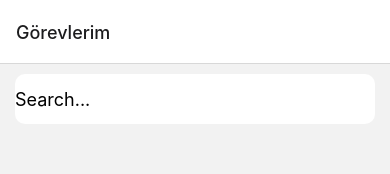
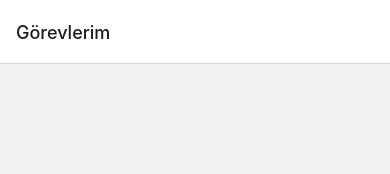
Before and after one commit to alperenerS/steelify-mobile-app, a React Native app in the folder client/: screen /Main in a window 390 px wide. Shown: the top 174 px of the page. Built offline with nearby package versions, Linux system fonts and the light colour scheme.

Commit message:
Revert "Master to Test"

```diff
--- a/client/src/components/SearchBar.tsx
+++ /dev/null
@@ -1,38 +0,0 @@
-import React from 'react';
-import { TextInput, View, StyleSheet } from 'react-native';
-
-interface SearchBarProps {
-  searchQuery: string;
-  onSearchQueryChange: (newSearchQuery: string) => void;
-}
-
-const SearchBar = ({ searchQuery, onSearchQueryChange }: SearchBarProps) => {
-  return (
-    <View style={styles.container}>
-      <TextInput
-        style={styles.input}
-        placeholder="Search..."
-        value={searchQuery}
-        onChangeText={onSearchQueryChange}
-      />
-    </View>
-  );
-};
-
-const styles = StyleSheet.create({
-  container: {
-    backgroundColor: 'white',
-    height: 50,
-    borderRadius: 10,
-    marginHorizontal: 15,
-    flexDirection: 'row',
-    marginTop: 10,
-    marginBottom: 10,
-  },
-  input: {
-    flex: 1,
-    fontSize: 18,
-  },
-});
-
-export default SearchBar;
--- a/client/src/screens/PreviewScreen.tsx
+++ b/client/src/screens/PreviewScreen.tsx
@@ -42,8 +42,6 @@ const PreviewScreen: React.FC<PreviewScreenProps> = ({ route, navigation }) => {
 
     fetchVendorInfo();
   }, [vendor_id]);
-
-
 
 
   useEffect(() => {
--- a/client/src/screens/TasksScreen.tsx
+++ b/client/src/screens/TasksScreen.tsx
@@ -1,25 +1,19 @@
-import React, {useEffect, useState} from 'react';
-import {View, Text, TouchableOpacity, FlatList, Image} from 'react-native';
-import {WorkProducts} from '../models/WorkProducts';
-import {getWorks, getWorkById} from '../services/workService';
-import {getData} from '../utils/storage';
-import {useIsFocused, useNavigation} from '@react-navigation/native';
+import React, { useEffect, useState } from 'react';
+import { View, Text, TouchableOpacity, FlatList } from 'react-native';
+import { WorkProducts } from '../models/WorkProducts';
+import { getWorks, getWorkById } from '../services/workService';
+import { getData } from '../utils/storage';
+import { useIsFocused, useNavigation } from '@react-navigation/native';
 import taskstyles from '../components/Task';
-import {StackNavigationProp} from '@react-navigation/stack';
-import {RootStackParamList} from '../navigation/StackNavigator';
-import {getProductInfo} from '../services/productService';
-import pdfIcon from '../assets/pdfIcon.png';
-import SearchBar from '../components/SearchBar';
+import { StackNavigationProp } from '@react-navigation/stack';
+import { RootStackParamList } from '../navigation/StackNavigator';
+import { getProductInfo } from '../services/productService';
 
-type navigationProp = StackNavigationProp<
-  RootStackParamList,
-  'WorkOrderScreen' | 'PdfViewerScreen'
->;
+type navigationProp = StackNavigationProp<RootStackParamList, 'WorkOrderScreen'>;
 
 const TasksScreen = () => {
   const navigation = useNavigation<navigationProp>();
   const [workProducts, setWorkProducts] = useState<WorkProducts[]>([]);
-  const [searchQuery, setSearchQuery] = useState<string>('');
   const isFocused = useIsFocused();
 
   useEffect(() => {
@@ -29,19 +23,15 @@ const TasksScreen = () => {
         const workProductsData = await getWorks(token);
 
         // For each workProduct, get the product info and attach it to the workProduct
-        const workProducts = await Promise.all(
-          workProductsData.workProducts.map(async workProduct => {
-            const productInfoData = await getProductInfo(
-              workProduct.product_id,
-            );
+        const workProducts = await Promise.all(workProductsData.workProducts.map(async (workProduct) => {
+          const productInfoData = await getProductInfo(workProduct.product_id);
           const workInfoData = await getWorkById(workProduct.work_id);
           return {
             ...workProduct,
-              productInfo: productInfoData.productInfo[0],
-              order_number: workInfoData.workInfo[0].order_number,
+            productInfo: productInfoData.productInfo[0],  // Assuming that getProductInfo returns a single product info
+            order_number: workInfoData.workInfo[0].order_number, // Adding the order_number from WorkInfo to WorkProduct
           };
-          }),
-        );
+        }));
 
         setWorkProducts(workProducts);
       } else {
@@ -54,62 +44,28 @@ const TasksScreen = () => {
     }
   }, [isFocused]);
 
-  const filteredWorkProducts = workProducts.filter(workProduct =>
-    (`${workProduct.work_id}-${workProduct.productInfo?.name}-${workProduct.order_number}`.toLowerCase().includes(searchQuery.toLowerCase()))
-  );
-
   const handlePress = (workId: number, productId: number) => {
-    navigation.navigate('WorkOrderScreen', {
-      workId: workId,
-      productId: productId,
-    });
-  };
-
-  const handlePDFPress = (pdfUrl: string | null | undefined) => {
-    if (pdfUrl) {
-      navigation.navigate('PdfViewerScreen', {pdfUrl: pdfUrl});
-    }
+    navigation.navigate('WorkOrderScreen', { workId: workId, productId: productId });
   };
 
   return (
     <View>
-       <SearchBar
-        searchQuery={searchQuery}
-        onSearchQueryChange={(newSearchQuery) => setSearchQuery(newSearchQuery)}
-      />
       <FlatList
-        data={filteredWorkProducts }
+        data={workProducts}
         keyExtractor={item => `${item.work_id}-${item.product_id}`}
         renderItem={({item}) => (
+          <TouchableOpacity onPress={() => handlePress(item.work_id, item.product_id)}>
             <View style={taskstyles.card}>
-            <View style={{flexDirection: 'row', justifyContent: 'space-between'}}>
-              <TouchableOpacity
-                onPress={() => handlePress(item.work_id, item.product_id)}>
-                <Text style={taskstyles.text}>
-                  Product Name: {item.productInfo?.name}
-                </Text>
+              <Text style={taskstyles.text}>Product Name: {item.productInfo?.name}</Text>
               <Text style={taskstyles.text}>Work ID: {item.work_id}</Text>
-                <Text style={taskstyles.text}>
-                  Order Number: {item.order_number}
-                </Text>
+              <Text style={taskstyles.text}>Order Number: {item.order_number}</Text>
+            </View>
           </TouchableOpacity>
-              {item.productInfo?.technicaldrawingurl && (
-                <TouchableOpacity
-                style={{justifyContent: 'center'}}
-                  onPress={() =>
-                    item.productInfo?.technicaldrawingurl
-                      ? handlePDFPress(item.productInfo?.technicaldrawingurl)
-                      : null
-                  }>
-                  <Image source={pdfIcon} style={{width: 40, height: 40}} />
-                </TouchableOpacity>
-              )}
-            </View>
-          </View>
         )}
       />
     </View>
   );
-};
+}
+
 
 export default TasksScreen;
```
Also changed, not shown: client/src/assets/pdfIcon.png (deleted). Lines whose indentation alone changed are shown as unchanged.
